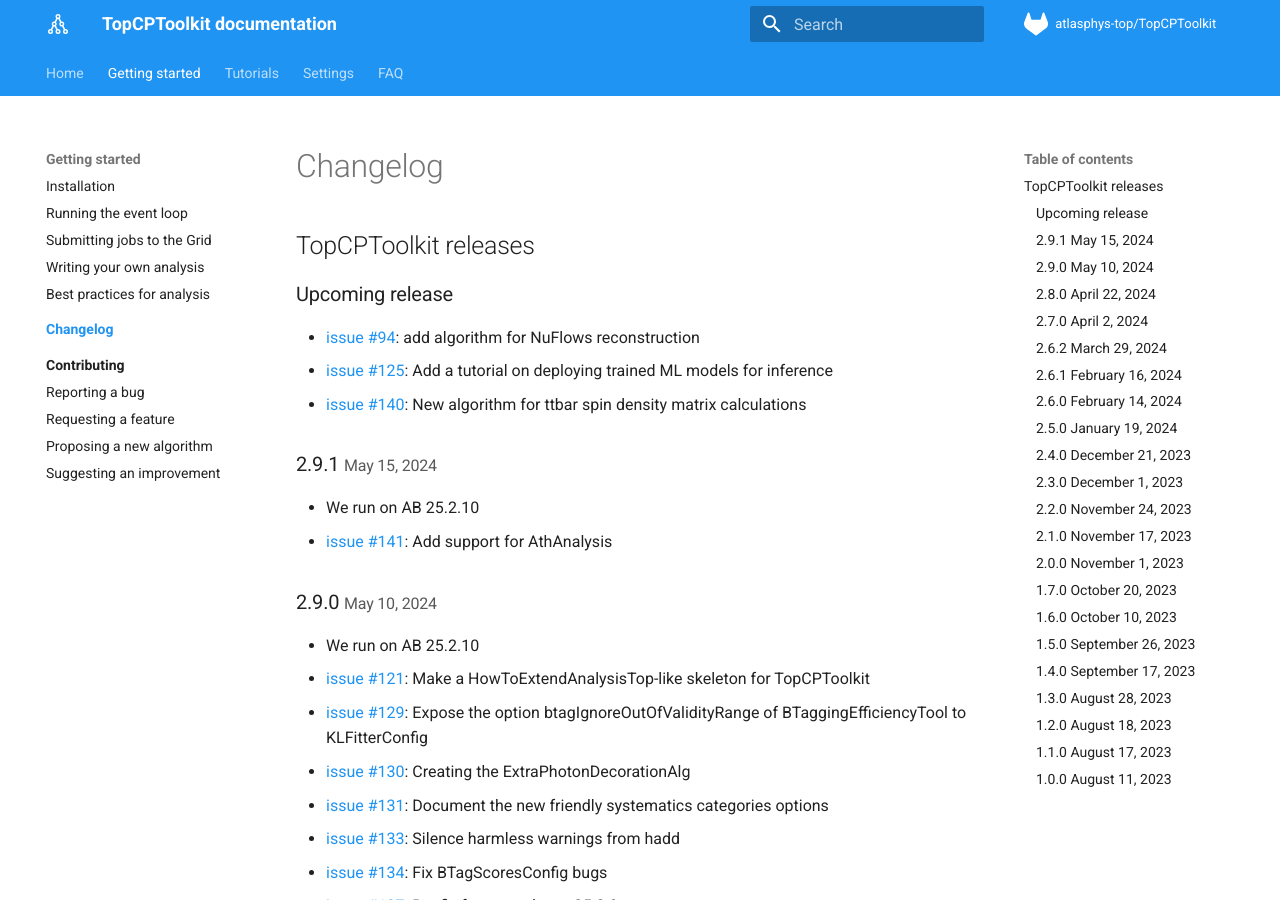
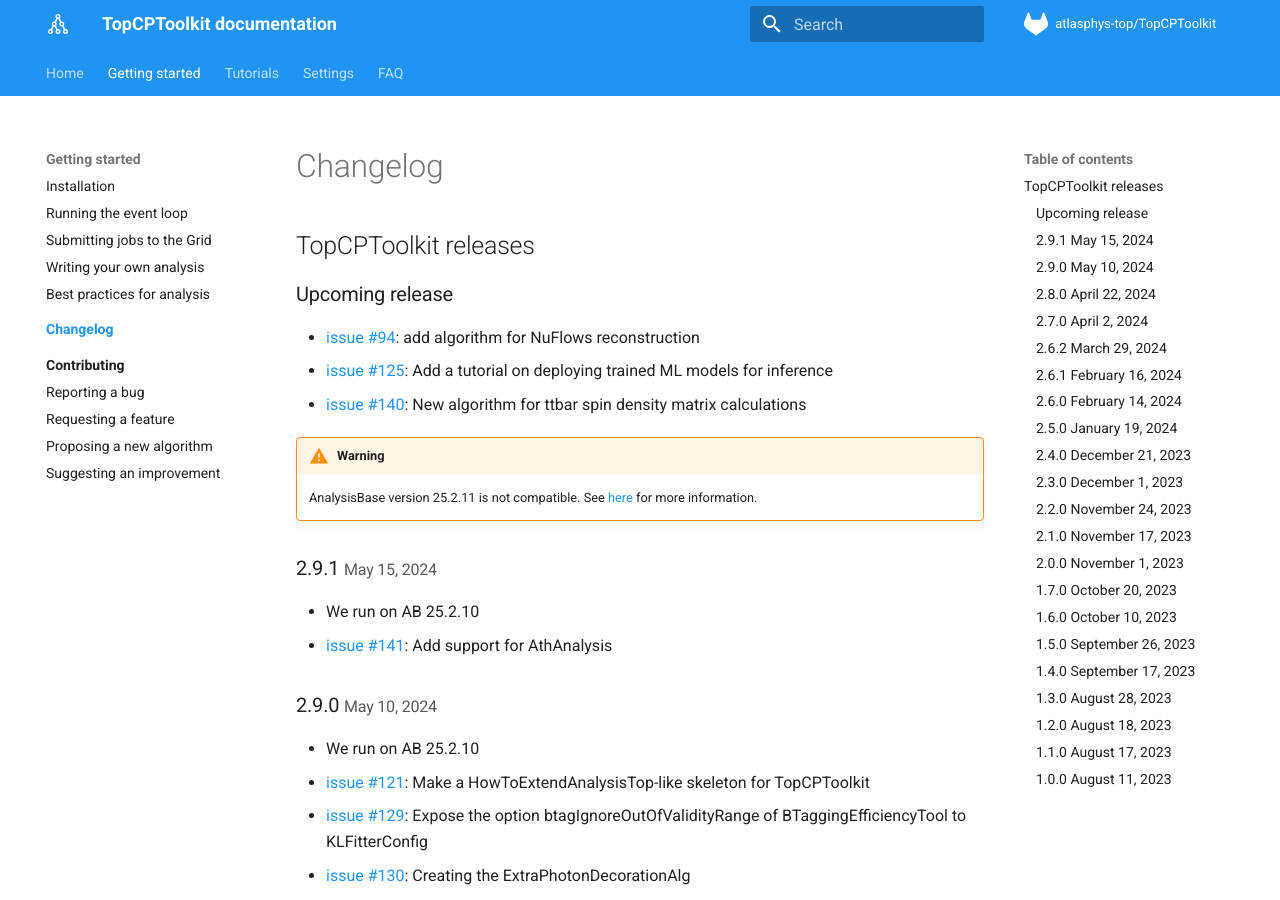
Before and after one commit to SuperNova76/TopCPToolKit, an MkDocs documentation site: the page built from docs/changelog/index.md, in a window 1280 px wide and 900 px high. Built offline with MkDocs 1.6.1 and Material for MkDocs 9.7.7, drawn with Linux system fonts in a browser that asks for light colours.

Commit message:
Update changelog

```diff
--- a/docs/changelog/index.md
+++ b/docs/changelog/index.md
@@ -6,6 +6,9 @@
 - [issue #94](https://gitlab.cern.ch/atlasphys-top/reco/TopCPToolkit/-/issues/94): add algorithm for NuFlows reconstruction
 - [issue #125](https://gitlab.cern.ch/atlasphys-top/reco/TopCPToolkit/-/issues/125): Add a tutorial on deploying trained ML models for inference
 - [issue #140](https://gitlab.cern.ch/atlasphys-top/reco/TopCPToolkit/-/issues/140): New algorithm for ttbar spin density matrix calculations
+
+!!! warning
+    AnalysisBase version 25.2.11 is not compatible. See [here](https://gitlab.cern.ch/atlasphys-top/reco/TopCPToolkit/-/issues/142) for more information.
 
 ### 2.9.1 <small>May 15, 2024</small>
 - We run on AB 25.2.10
```
